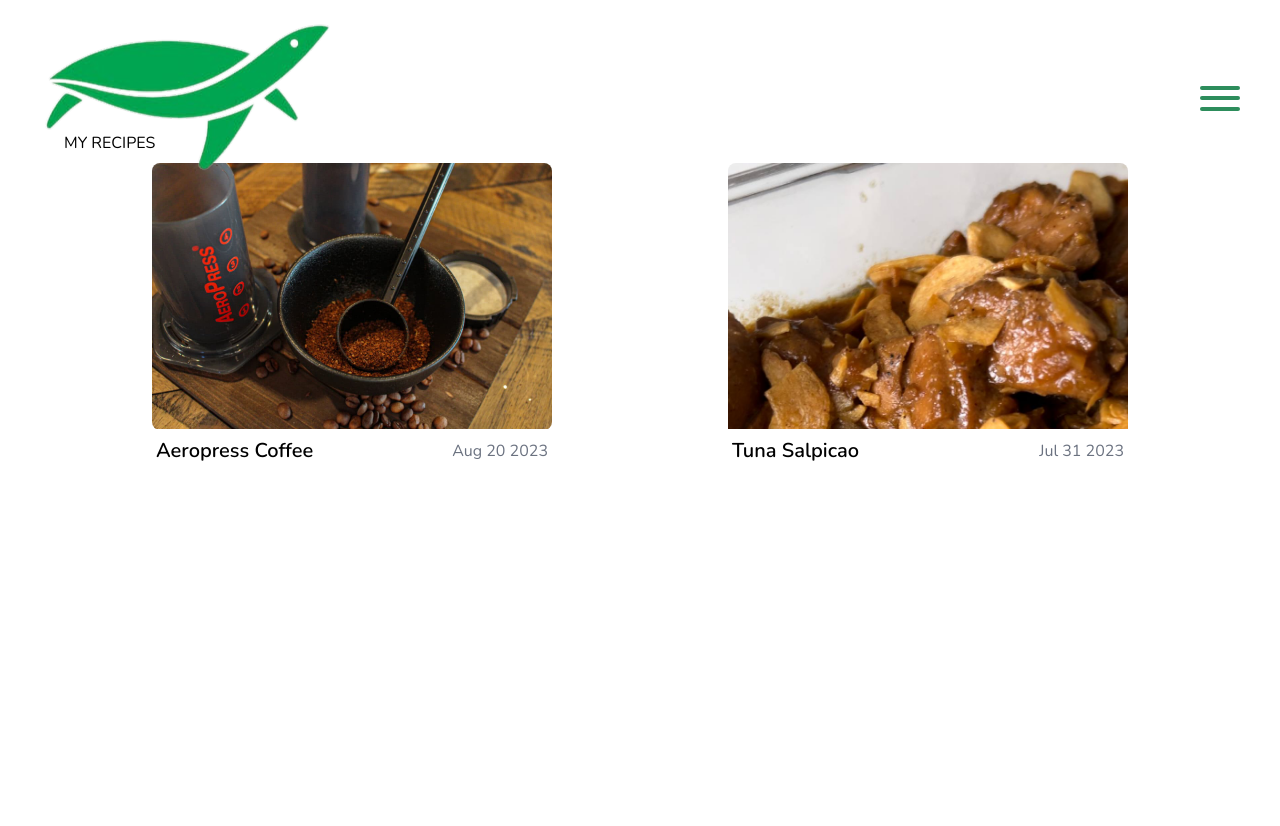
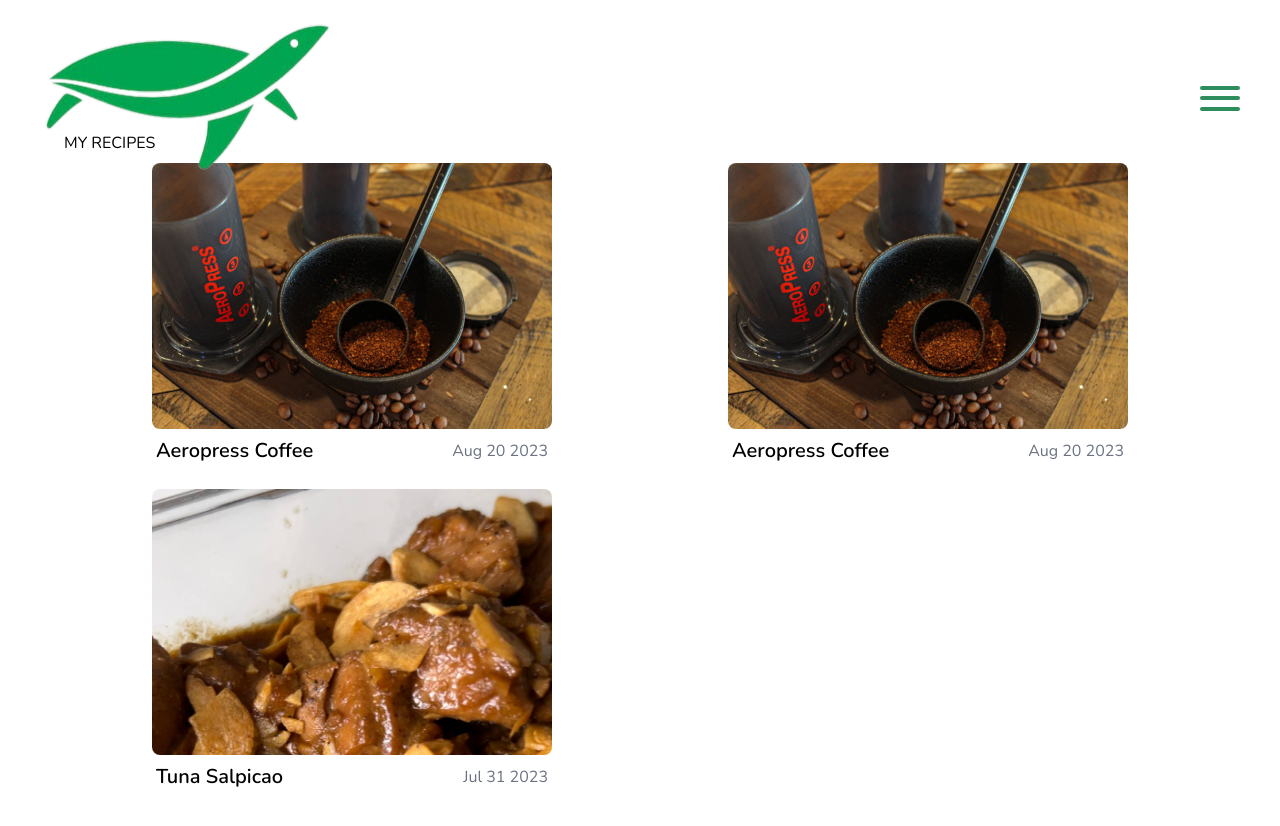
Before and after one commit to Exx-hub/slow-living-w-dave2023, a Next.js app: page /recipes in a window 1280 px wide. Shown: the top 826 px of the page. Built offline with nearby package versions, Linux system fonts and the light colour scheme.

Commit message:
initial RecipeDetail page, generateStaticParams for dynamic paths

```diff
--- /dev/null
+++ b/src/app/recipes/[slug]/page.tsx
@@ -0,0 +1,52 @@
+import { createBlogData, getFiles } from "@/helpers/post-utils";
+import { Blog, FixMeLater } from "@/interfaces";
+
+interface IContext {
+  params: {
+    slug: string;
+  };
+}
+
+interface IParams {
+  slug: string;
+}
+
+export async function generateStaticParams() {
+  const allBlogFiles = getFiles();
+
+  // map through allBlogFiles array and remove .md extenstion of each file and pass as slug in params object
+  // return array of slugs
+  const paths = allBlogFiles.map((file) => {
+    const slug = file.replace(/\.md$/, "");
+
+    return {
+      slug,
+    };
+  });
+
+  // return paths array
+  // paths: [
+  //   { slug: 'aeropress-coffee' },
+  //   { slug: 'aeropress-coffee1' },
+  //   { slug: 'tuna-salpicao' }
+  // ]
+
+  return paths;
+}
+
+// { params: { slug: 'aeropress-coffee' } } --- calls this function for each path, passes slug in params object
+const getBlog = async (params: IParams) => {
+  const slug = params?.slug;
+  const blog = createBlogData(slug);
+
+  return blog as Blog;
+};
+
+async function RecipeDetail(context: IContext) {
+  const post = await getBlog(context.params);
+
+  console.log(post);
+  return <div>{post.slug}</div>;
+}
+
+export default RecipeDetail;
--- a/src/app/recipes/page.tsx
+++ b/src/app/recipes/page.tsx
@@ -4,7 +4,7 @@ import { getAllBlogs } from "@/helpers/post-utils";
 async function RecipesPage() {
   const blogs = getAllBlogs();
 
-  console.log(blogs);
+  // console.log(blogs);
 
   return (
     <article className="h-screen max-w-6xl mx-auto pt-[91px] mt-10">
--- a/src/components/RecipeCard.tsx
+++ b/src/components/RecipeCard.tsx
@@ -1,6 +1,7 @@
 import { convertDate } from "@/helpers/convertDate";
 import { Blog } from "@/interfaces";
 import Image from "next/image";
+import Link from "next/link";
 import React from "react";
 
 function RecipeCard({ blog }: { blog: Blog }) {
@@ -10,18 +11,25 @@ function RecipeCard({ blog }: { blog: Blog }) {
   const readableDate = convertDate(date);
 
   return (
-    <section className="mb-2 mt-2">
-      {/* image  */}
-      <div className="w-[400px] overflow-hidden h-[266px]">
-        <Image src={imagePath} width={400} height={300} alt="" className="rounded-lg" />
-      </div>
-      <div className="flex justify-between items-center px-1 py-2">
-        {/* title */}
-        <h2 className="font-semibold text-xl">{title}</h2>
-        {/* date  */}
-        <p className="text-gray-500">{readableDate}</p>
-      </div>
-    </section>
+    <figure className="mb-2 mt-2">
+      <Link href={`/recipes/${slug}`}>
+        <div className="w-[400px] overflow-hidden h-[266px] rounded-lg">
+          <Image
+            src={imagePath}
+            width={400}
+            height={300}
+            alt={`photo of ${slug}`}
+            placeholder="blur"
+            blurDataURL={imagePath}
+          />
+        </div>
+
+        <figcaption className="flex justify-between items-center px-1 py-2">
+          <h2 className="font-semibold text-xl">{title}</h2>
+          <p className="text-gray-500">{readableDate}</p>
+        </figcaption>
+      </Link>
+    </figure>
   );
 }
 
--- /dev/null
+++ b/src/content/aeropress-coffee1.md
@@ -0,0 +1,14 @@
+---
+title: Aeropress Coffee
+date: "2023-08-20"
+image: "aeropress.jpg"
+subtitle: captoion about aeropress coffee can be placed here.
+id: 3
+---
+
+# space
+
+P.S. He is only taking a maximum of 20 people
+for this offer. Once the maximum number of people is reached,
+he will increase the price. **So hurry and take advantage of this
+Limited Offer.**
```
Also changed, not shown: public/blogImages/aeropress-coffee1/aeropress.jpg (added).
